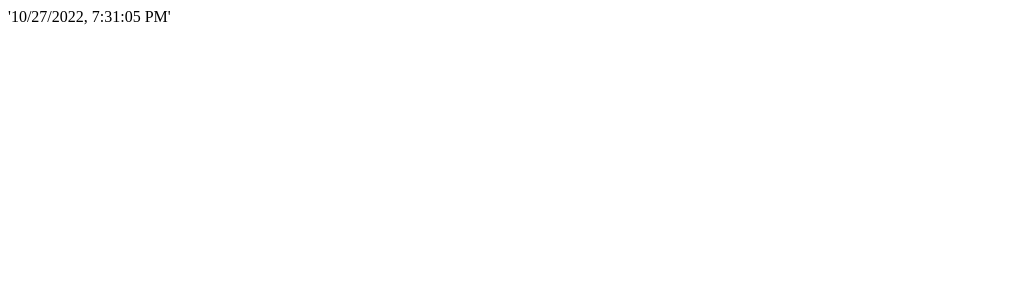
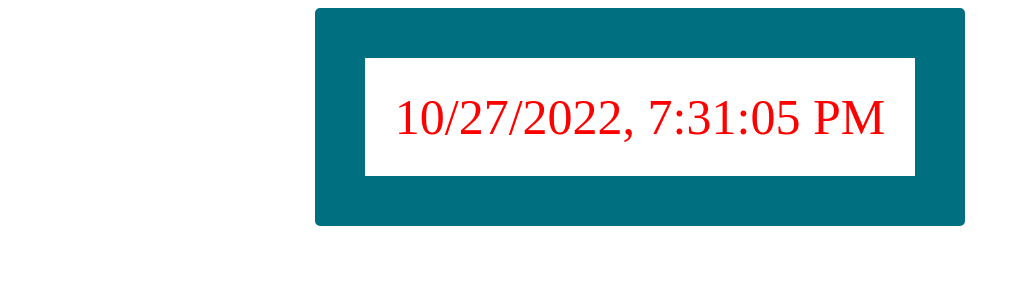
Before and after one commit to Vikas-Pathak-123/Digital-Clock---Class-based-Component-Lifecycle-Lifecycle-Methods-In-Action-Er---j6ng1gvs3tng, a React app: page / in a window 1280 px wide. Shown: the top 300 px of the page, without its empty margins (0-1020 px from the left). Built offline with nearby package versions, Linux system fonts and the light colour scheme.

Commit message:
Assignment Digital clock

```diff
--- a/src/components/App.js
+++ b/src/components/App.js
@@ -1,17 +1,22 @@
 import "../styles/App.css";
 
-import React from 'react'
-import { useState, useEffect } from 'react';
+import React from "react";
+import { useState, useEffect } from "react";
 const App = () => {
-   const [time, setTime] = useState(new Date().toLocaleString());
+  const [time, setTime] = useState(new Date().toLocaleString());
 
   useEffect(() => {
     const interval = setInterval(() => {
       setTime(new Date().toLocaleString());
     }, 1000);
     return () => clearInterval(interval);
-  }, []);
+  },[]);
+  // console.log(time);
 
-  return <div className="date-time">'{time}'</div>;
+  return (
+    <div className="mainDiv">
+      <div className="date-time">{time}</div>
+    </div>
+  );
 };
 export default App;
--- a/src/styles/App.css
+++ b/src/styles/App.css
@@ -0,0 +1,14 @@
+.mainDiv{
+    font-size: 50px;
+    text-align: center;
+    margin: auto;
+    display: flex;
+    justify-content: center;
+    align-self: center;
+   }
+   .date-time{
+    border: solid 50px rgb(0, 111, 128);
+    color: red;
+    border-radius: 5px;
+    padding: 30px;
+   }
```
